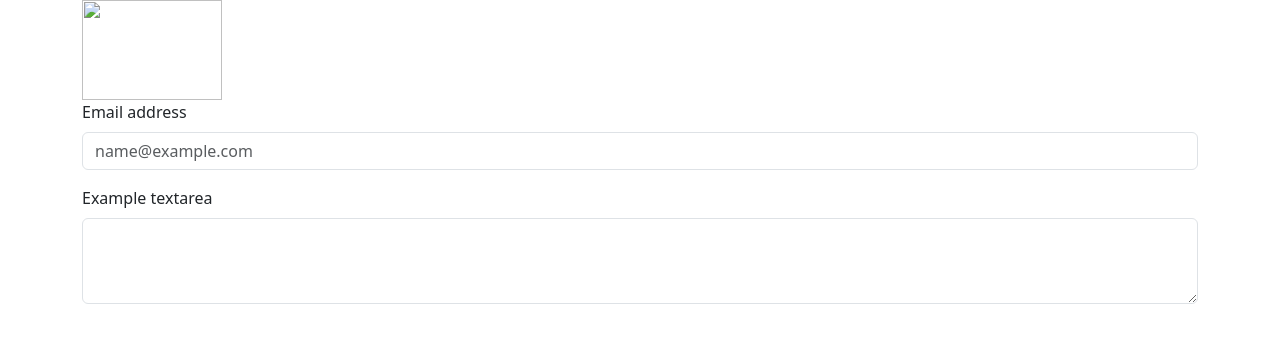
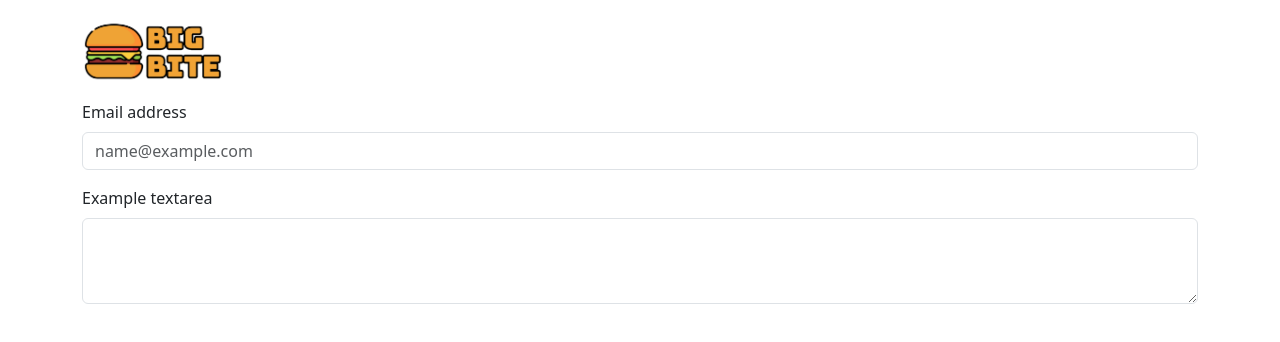
Before and after one commit to facu2002/BigBite, a plain HTML site: page src/IniciarSesion.html in a window 1280 px wide. Drawn offline with nearby package versions, Linux system fonts and the light colour scheme.

Commit message:
Avances en la página

```diff
--- a/src/IniciarSesion.html
+++ b/src/IniciarSesion.html
@@ -9,7 +9,7 @@
   <body>
     <div class="container">
       <!-- Logo -->
-      <img src="./images/BigBiteLogo2.png" width="140" height="100" href="../BigBite.html">
+      <img src="../images/LogoPrincipal.png" width="140" height="100" href="../BigBite.html">
     </div>
     <div class="container" >
       <!-- Formulario -->
```
Also changed, not shown: index.html (+7 -4 lines), images/LogoB.png (added), images/LogoHamburguesa.png (renamed from images/BigBiteLogo2.png), images/LogoPrincipal.png (renamed from images/BigBiteLogo1.png), images/LogoSecundario.png (renamed from images/BigBiteLogo3.png).
